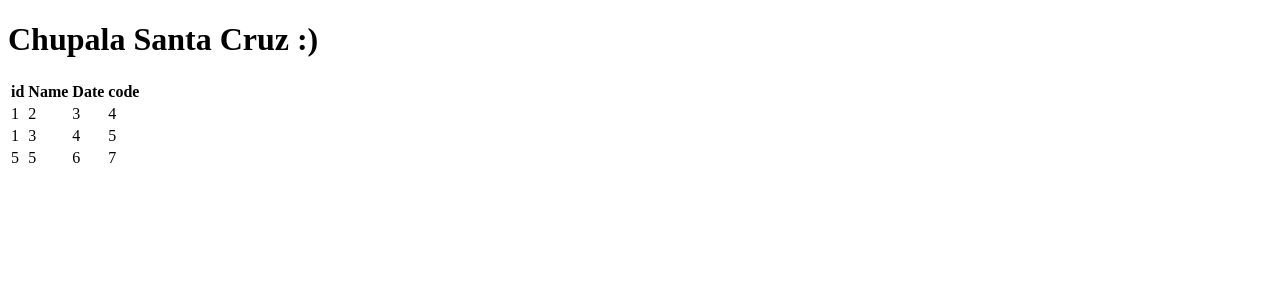
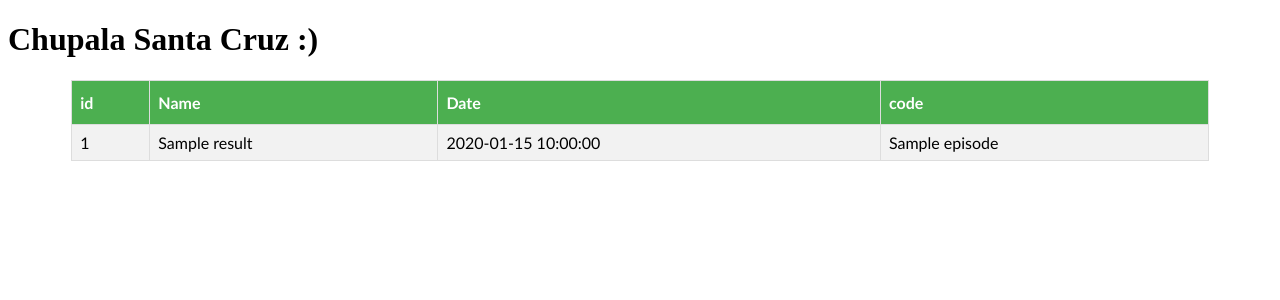
Before and after one commit to joaquineichholz/Rick-Morty, a Flask app: page / in a window 1280 px wide. Shown: the top 300 px of the page. Run offline with Flask 2, Linux system fonts and the light colour scheme; a database or web service that is not in the repository returns one stand-in record (values such as "Sample title"); data that the repository does not hold is empty.

Commit message:
apisode table

```diff
--- a/app.py
+++ b/app.py
@@ -4,10 +4,30 @@ import requests
 
 app = Flask(__name__)
 
+def capitulos():
+    response = requests.get('https://rickandmortyapi.com/api/episode/')
+    pages = response.json()['info']['pages']
+    info = []
+    first = True
+
+    for pag in range(1, pages + 1):
+        if not first:
+            response = requests.get('https://rickandmortyapi.com/api/episode/?page=' + str(pag))
+
+        for episode in response.json()['results']:
+            info.append([episode['id'], episode['name'], episode['air_date'], episode['episode'], episode['url']])
+
+            print(episode['id'], episode['name'])
+
+        first = False
+
+    return info
+
+
 
 @app.route('/')
 def hello_world():
-    episodes_list = [[1, 2, 3, 4], [1, 3, 4, 5], [5, 5, 6, 7]]
+    episodes_list = capitulos()
 
     return render_template('index.html', list=episodes_list)
 
--- a/templates/index.html
+++ b/templates/index.html
@@ -3,13 +3,38 @@
 <head>
       <meta charset="UTF-8">
     <title>Rick and Morty</title>
+<style>
+#customers {
+  font-family: "Trebuchet MS", Arial, Helvetica, sans-serif;
+  border-collapse: collapse;
+  width: 90%;
+    margin-left: 5%;
+    margin-right: 5%;
+}
 
+#customers td, #customers th {
+  border: 1px solid #ddd;
+  padding: 8px;
+}
+
+#customers tr:nth-child(even){background-color: #f2f2f2;}
+
+#customers tr:hover {background-color: #ddd;}
+
+#customers th {
+  padding-top: 12px;
+  padding-bottom: 12px;
+  text-align: left;
+  background-color: #4CAF50;
+  color: white;
+}
+</style>
 </head>
 <body>
 
 <h1>  Chupala Santa Cruz :) </h1>
 
-<table>
+<table id="customers">
 
   <tr>
     <th>id</th>
@@ -37,3 +62,7 @@
 
 </body>
 </html>
+
+
+</body>
+</html>
```
